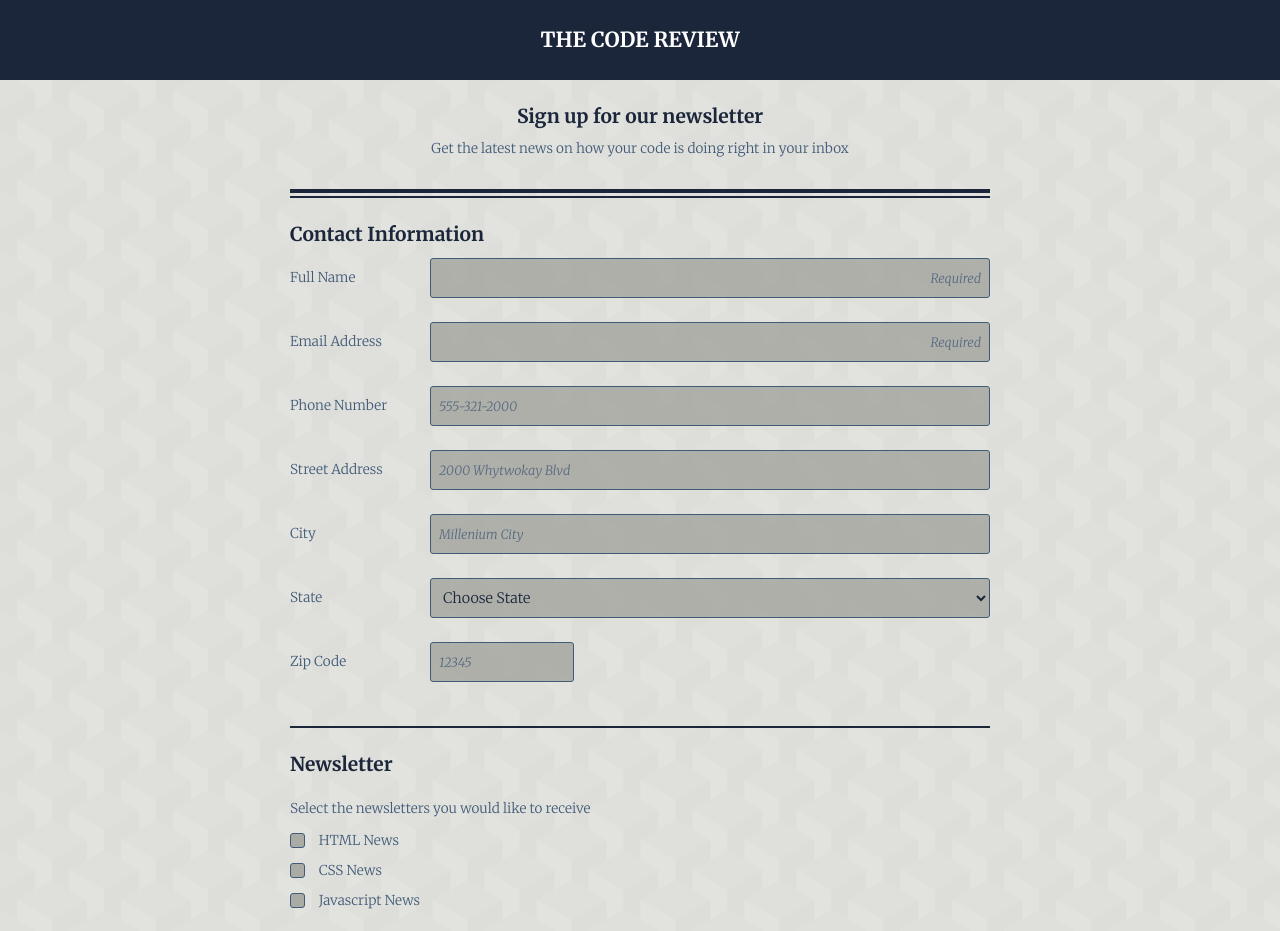
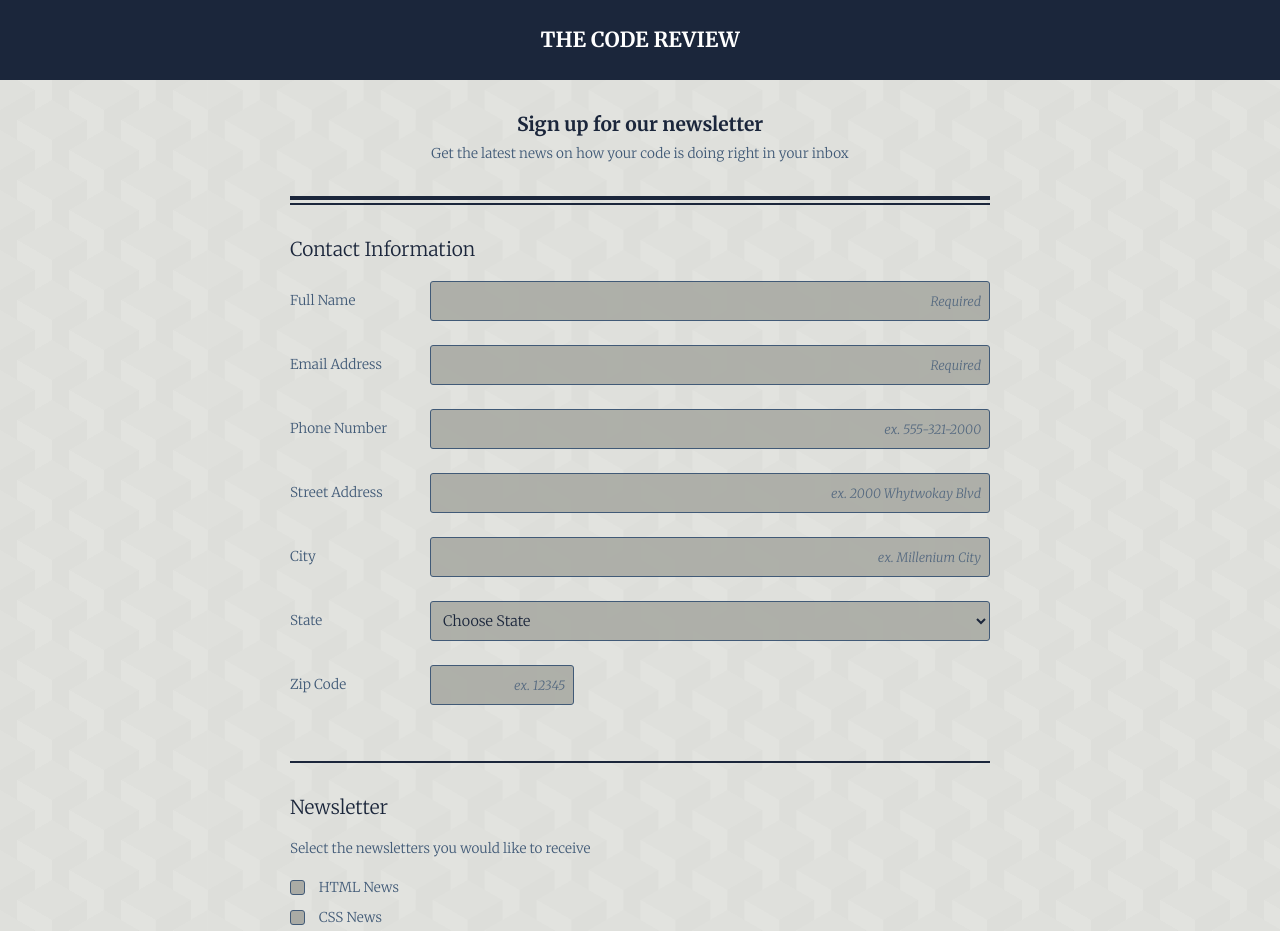
Before and after one commit to RobAnderson-Dev/fewd-project-3, a plain HTML site: page index.html in a window 1280 px wide. Shown: the top 931 px of the page. Drawn offline with Linux system fonts and the light colour scheme.

Commit message:
Minor styling edits
-added legend element
-edited transitions
-restyled placeholder text

```diff
--- a/css/styles.css
+++ b/css/styles.css
@@ -59,7 +59,23 @@ h1 {
 }
 h2 {
     font-size: 1.2rem;
-    padding: 1.5rem 0 .75rem;
+    padding-top: 2rem;
+}
+legend {
+    font-size: 1.2rem;
+    padding: 2rem 0 1.25rem;
+}
+fieldset {
+    border-top: 2px solid #1B263B;
+    padding-bottom: 2rem;
+}
+legend {
+    float: left;
+    width: 100%;
+}
+p {
+    line-height: 1.5;
+    padding: .5rem 0 1rem;
 }
 p,
 label {
@@ -85,20 +101,16 @@ footer p
     text-align: center;
 }
 section {
-    padding-bottom: 2rem;
+    padding-bottom: 1rem;
     border-bottom: solid 4px #1B263B;
     margin-bottom: 3px;
 }
-fieldset {
-    padding-bottom: 1.25rem;
-    border-top: solid 2px #1B263B;
-}
-fieldset p,
 label[class="textbox-label"]
 {
     padding: .75rem 0 .75rem;
 }
 li {
+    clear: both;
     margin-bottom: 10px;
 }
 .newsletter input {
@@ -146,6 +158,7 @@ button:hover
 select:focus,
 textarea:focus
 {
+    background: #B9BFA6;
     border: solid 3px #415A77;
     cursor: auto;
 }
@@ -163,20 +176,18 @@ input[type="checkbox"]:focus,
 input[type="radio"]:focus,
 button:active
 {
-    transition: .25s;
+    transition: .75s;
 }
 input::placeholder,
 textarea::placeholder
 {
-    text-align: left;
+    text-align: right;
     font-size: .8rem;
     font-style: italic;
     color: #415a77d2;
 }
-#name::placeholder,
-#email::placeholder
-{
-    text-align: right;
+textarea::placeholder {
+    text-align: left;
 }
 select::before {
     font-size: .8rem;
@@ -204,7 +215,6 @@ input[type='radio'] {
 }
 input[type='radio']:checked {
     background: #415A77;
-    /* content: 'x'; */
 }
 #zip {
     max-width: 144px;
@@ -219,20 +229,23 @@ button {
     font-size: 1.25rem;
     font-weight: 700;
     padding: .75rem 0;
-    margin: 2rem 0 1rem;
+    margin: .75rem 0;
 }
 button:focus,
 button:hover
 {
-    border: 3px solid white;
+    background: #B9BFA6;
+    color: #415A77;
 }
 button:active {
     background: #aaaba5;
     color: #1B263B;
-
+}
+fieldset:last-child {
+    padding-bottom: .5rem;
 }
 footer {
-    padding-bottom: 5rem;
+    padding-bottom: 2.5rem;
 }
 
 /* ~~~~~~~~~~ MEDIA QUERIES ~~~~~~~~ */
--- a/index.html
+++ b/index.html
@@ -20,7 +20,7 @@
             </section>
             <form action="http://www.fakeurl.com/fake.htm" method="post">
                 <fieldset class="contact-fields">
-                    <h2>Contact Information</h2>
+                    <legend>Contact Information</legend>
                     <ul>
                         <li class="contact">
                             <label for="name" class="textbox-label">Full Name</label>
@@ -32,15 +32,15 @@
                         </li>
                         <li class="contact">
                             <label for="phone" class="textbox-label">Phone Number</label>
-                            <input type="tel" id="phone" name="user_phone" placeholder="555-321-2000">
+                            <input type="tel" id="phone" name="user_phone" placeholder="ex. 555-321-2000">
                         </li>
                         <li class="contact">
                             <label for="address" class="textbox-label">Street Address</label>
-                            <input type="text" id="address" name="user_address" placeholder="2000 Whytwokay Blvd">
+                            <input type="text" id="address" name="user_address" placeholder="ex. 2000 Whytwokay Blvd">
                         </li>
                         <li class="contact">
                             <label for="city" class="textbox-label">City</label>
-                            <input type="text" id="city" name="user_city" placeholder="Millenium City">
+                            <input type="text" id="city" name="user_city" placeholder="ex. Millenium City">
                         </li>
                         <li class="contact">
                             <label for="state" class="textbox-label">State</label>
@@ -115,12 +115,12 @@
                         </li>
                         <li class="contact" id="zip_container">
                             <label for="zip" class="textbox-label">Zip Code</label>
-                            <input type="text" id="zip" name="user_zip" placeholder="12345">
+                            <input type="text" id="zip" name="user_zip" placeholder="ex. 12345">
                         </li>
                     </ul>
                 </fieldset>
                 <fieldset>
-                    <h2>Newsletter</h2>
+                    <legend>Newsletter</legend>
                     <p>Select the newsletters you would like to receive</p>
                     <ul>
                         <li class="newsletter">
```
